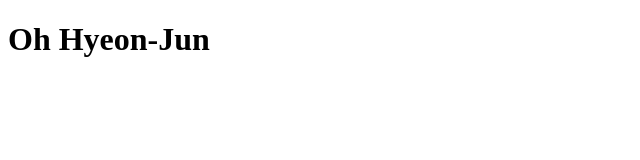
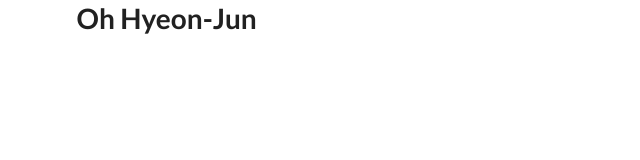
Before and after one commit to dhguswns23/dhguswns23.github.io, a plain HTML site: page index.html in a window 1280 px wide. Shown: the whole page, without its empty margins (0-640 px from the left). Drawn offline with Linux system fonts and the light colour scheme.

```diff
--- a/index.html
+++ b/index.html
@@ -8,7 +8,7 @@
     </title>
 
     <!--CSS-->
-    <link ref="stylesheet" type="text/css" href="css/semantic.css">
+    <link rel="stylesheet" type="text/css" href="css/semantic.css">
 </head>
 <body>
 <div class="ui grid container">
```
